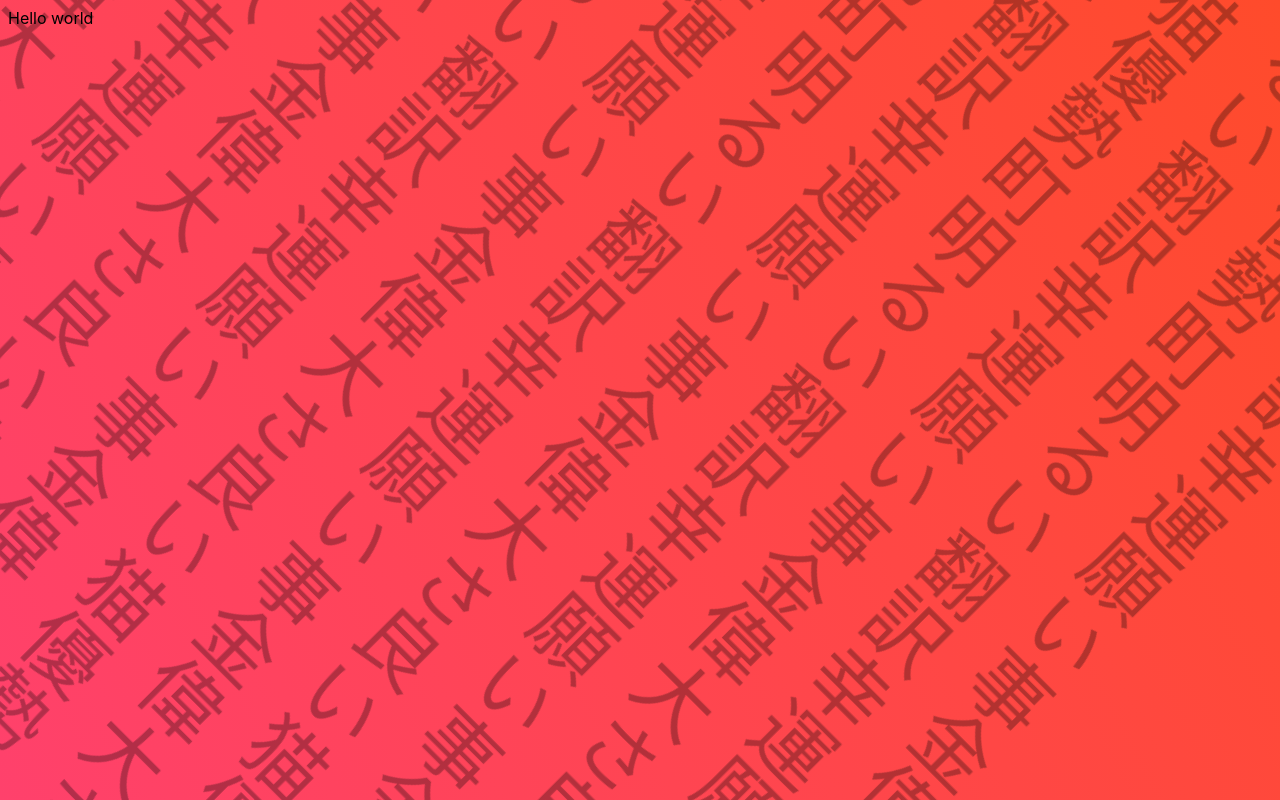
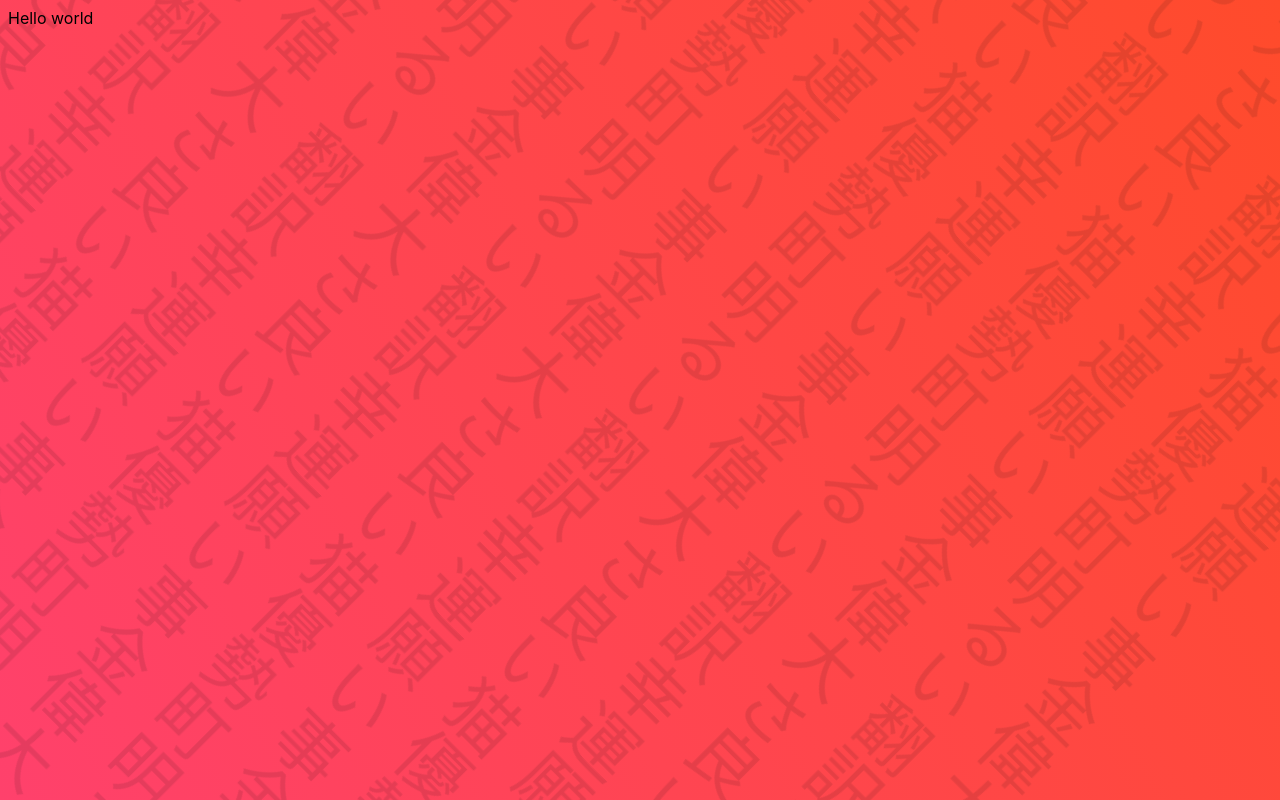
Before and after one commit to pujaltedavid/lucky-cat, a React (Vite) app: page / in a window 1280 px wide. Built offline with nearby package versions, Linux system fonts and the light colour scheme.

Commit message:
lighter and smaller text

```diff
--- a/src/App.css
+++ b/src/App.css
@@ -1,26 +1,26 @@
 .scrollingWords:nth-of-type(even) {
   margin: 0;
-  animation: scrollUp 15s infinite linear;
+  animation: scrollUp 20s infinite linear;
 }
 
 .scrollingWords:nth-of-type(odd) {
   margin: 0;
-  animation: scrollDown 15s infinite linear;
+  animation: scrollDown 20s infinite linear;
 }
 
 @-webkit-keyframes scrollUp {
   to {
-    transform: translate(0, calc(-80px * 20));
+    transform: translate(0, calc(-70px * 20));
   }
 }
 @keyframes scrollUp {
   to {
-    transform: translate(0, calc(-80px * 20));
+    transform: translate(0, calc(-70px * 20));
   }
 }
 @-webkit-keyframes scrollDown {
   from {
-    transform: translate(0, calc(-80px * 20));
+    transform: translate(0, calc(-70px * 20));
   }
   to {
     transform: translate(0, 0);
@@ -28,7 +28,7 @@
 }
 @keyframes scrollDown {
   from {
-    transform: translate(0, calc(-80px * 20));
+    transform: translate(0, calc(-70px * 20));
   }
   to {
     transform: translate(0, 0);
--- a/src/components/Background.jsx
+++ b/src/components/Background.jsx
@@ -10,7 +10,7 @@
     <>
       <div style={backgroundStyle}></div>
       <div style={textContainer}>
-        {[...Array(14).keys()].map(el => (
+        {[...Array(18).keys()].map(el => (
           <p key={el} className='scrollingWords'>
             {line}
           </p>
@@ -30,8 +30,8 @@
 
 const textContainer = {
   position: 'fixed',
-  color: 'rgba(0,0,0,0.3)',
-  fontSize: '80px',
+  color: 'rgba(0,0,0,0.1)',
+  fontSize: '70px',
   fontWeight: '500',
   writingMode: 'vertical-rl',
   textOrientation: 'upright',
```
